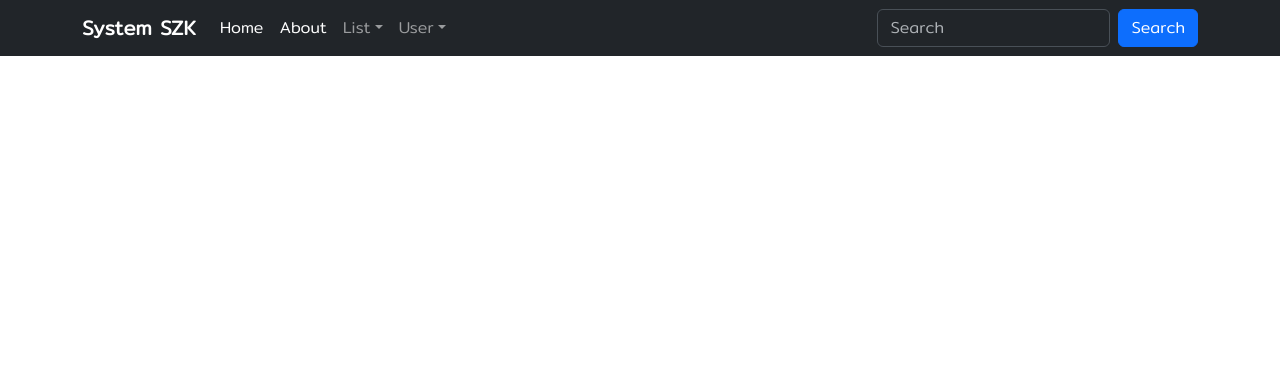
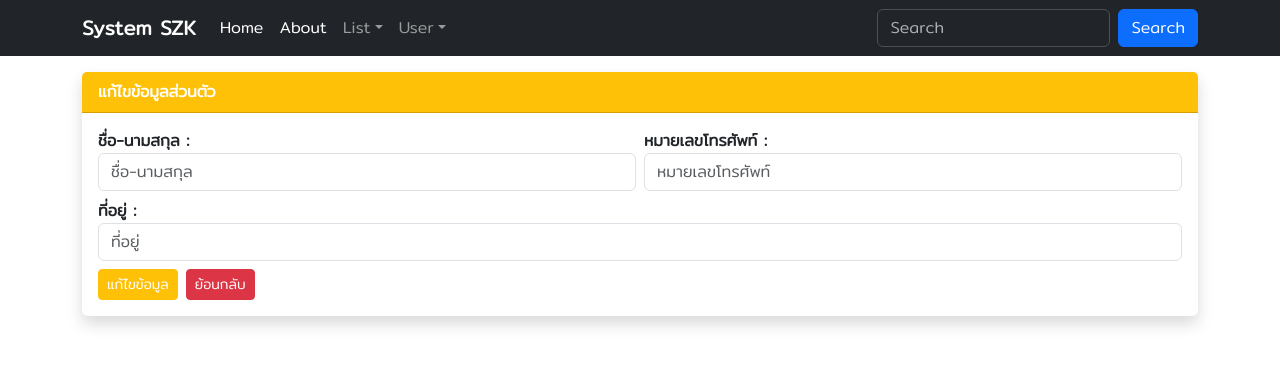
Before and after one commit to CodenameHarriss/React-tesT, a React (Vite) app: page /UpdateProfile/1 in a window 1280 px wide. Shown: the top 366 px of the page. Built offline with nearby package versions, Linux system fonts and the light colour scheme; no server answers.

Commit message:
07/10/66

```diff
--- a/src/App.jsx
+++ b/src/App.jsx
@@ -13,6 +13,7 @@ import UpdateData from './crudapi/UpdateData'
 import HomeUser from './user-page/HomeUser'
 import ProfileUser from './user-page/ProfileUser'
 import Follow from './user-page/Follow'
+import UpdateProfile from './user-page/UpdateProfile'
 
 function App() {
   return (
@@ -30,6 +31,7 @@ function App() {
         //user
         <Route path='HomeUser' element={<HomeUser />}></Route>
         <Route path='ProfileUser' element={<ProfileUser />}></Route>
+        <Route path='UpdateProfile/:id' element={<UpdateProfile />}></Route>
         <Route path='Follow' element={<Follow />}></Route>
       </Routes>
     </BrowserRouter>
--- a/src/user-page/ProfileUser.jsx
+++ b/src/user-page/ProfileUser.jsx
@@ -1,12 +1,13 @@
 import React, { useState, useEffect } from 'react'
 import axios from 'axios';
+import { Link } from 'react-router-dom';
 
 function ProfileUser() {
 
     const [user, setUser] = useState([]);
 
     useEffect(() => {
-        axios.get(`http://localhost:3001/user/read/4`)
+        axios.get(`http://localhost:3001/user/read/1`)
             .then((res) => {
                 setUser(res.data)
             })
@@ -28,11 +29,11 @@ function ProfileUser() {
                             <p><strong>{users.phone}</strong></p>
                             <label className='fw-bold'>ที่อยู่ :</label>
                             <p><strong>{users.address}</strong></p>
-                            <label className='fw-bold'>Email :</label>
-                            <p><strong>{users.email}</strong></p>
+                            <div>
+                                <Link to={`/UpdateProfile/${users.id}`} className='btn btn-warning btn-sm text-white'>แก้ไขข้อมูล</Link>
+                            </div>
                         </div>
                     ))}
-                    <button className='btn btn-warning btn-sm text-white'>แก้ไขข้อมูล</button>
                 </div>
             </div>
         </div>
--- /dev/null
+++ b/src/user-page/UpdateProfile.jsx
@@ -0,0 +1,85 @@
+import React, { useState, useEffect } from 'react'
+import axios from 'axios'
+import { Link, useParams, useNavigate } from 'react-router-dom'
+
+function UpdateProfile() {
+
+    const { id } = useParams();
+    const navigate = useNavigate();
+
+    const [user, setUser] = useState({
+        fullname: '',
+        phone: '',
+        address: ''
+    })
+
+    useEffect(() => {
+        axios.get(`http://localhost:3001/user/read/${id}`)
+            .then(res => {
+                setUser(res.data[0])
+            })
+            .catch(err => console.log(err))
+    }, [])
+
+    const handleUpdateChange = (e) => {
+        const { name, value } = e.target;
+        setUser({ ...user, [name]: value })
+    }
+
+    const handleSubmit = (e) => {
+        e.preventDefault();
+
+        if (!user.fullname || !user.phone || !user.address) {
+            alert("กรุณากรอกข้อมูลที่จะแก้ไขให้ครบถ้วน");
+            return;
+        }
+
+        const confirmupdate = window.confirm("คุณแน่ใจหรือไม่ที่จะแก้ไขข้อมูลนี้?")
+
+        if (confirmupdate) {
+
+            axios.put(`http://localhost:3001/user/update/${id}`, user)  //http://localhost:3001/user/update/${id} (localhost)
+                .then((res) => {
+                    console.log(res);
+                    alert("แก้ไขข้อมูลเรียบร้อย")
+                    navigate("/ProfileUser")
+                })
+                .catch((error) => {
+                    console.error(error);
+                    alert("เกิดข้อผิดพลาดในการแก้ไขข้อมูล!!")
+                })
+        }
+    }
+
+    return (
+        <div className='container'>
+            <div className='card shadow border border-0 mt-3'>
+                <div className='card-header bg-warning text-white fw-bold'>แก้ไขข้อมูลส่วนตัว</div>
+                <div className='card-body'>
+                    <form onSubmit={handleSubmit}>
+                        <div className='row g-2'>
+                            <div className='col-md-6'>
+                                <label className='fw-bold'>ชื่อ-นามสกุล :</label>
+                                <input type="text" className="form-control" name='fullname' placeholder="ชื่อ-นามสกุล" value={user.fullname} onChange={handleUpdateChange} />
+                            </div>
+                            <div className='col-md-6'>
+                                <label className='fw-bold'>หมายเลขโทรศัพท์ :</label>
+                                <input type="number" className="form-control" name='phone' placeholder="หมายเลขโทรศัพท์" value={user.phone} onChange={handleUpdateChange} />
+                            </div>
+                            <div className='col-md-12'>
+                                <label className='fw-bold'>ที่อยู่ :</label>
+                                <input type="text" className="form-control" name='address' placeholder="ที่อยู่" value={user.address} onChange={handleUpdateChange} />
+                            </div>
+                            <div className='float-start'>
+                                <button className='btn btn-warning btn-sm text-white me-2'>แก้ไขข้อมูล</button>
+                                <Link className='btn btn-danger btn-sm' to={"/ProfileUser"}>ย้อนกลับ</Link>
+                            </div>
+                        </div>
+                    </form>
+                </div>
+            </div>
+        </div>
+    )
+}
+
+export default UpdateProfile
```
